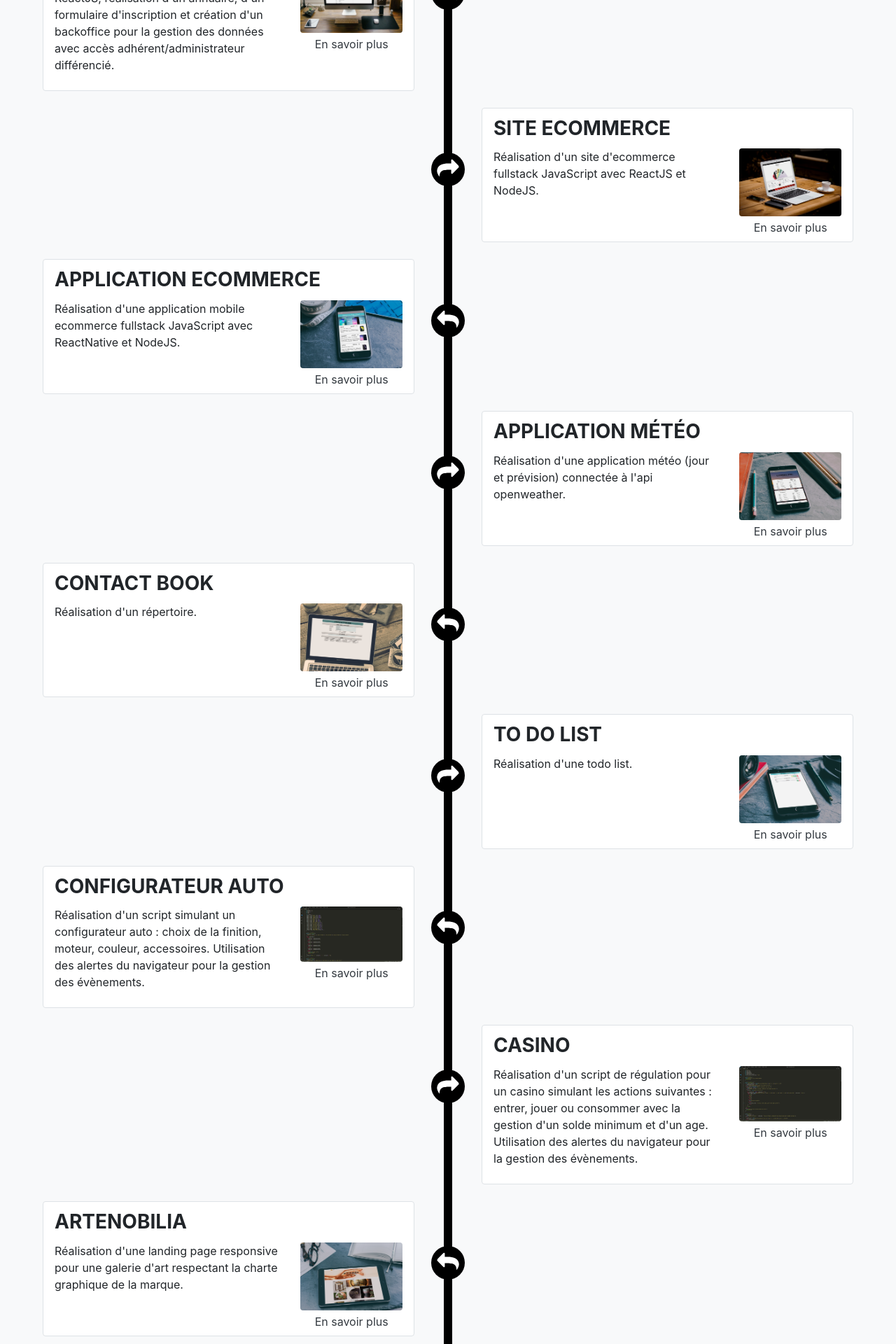
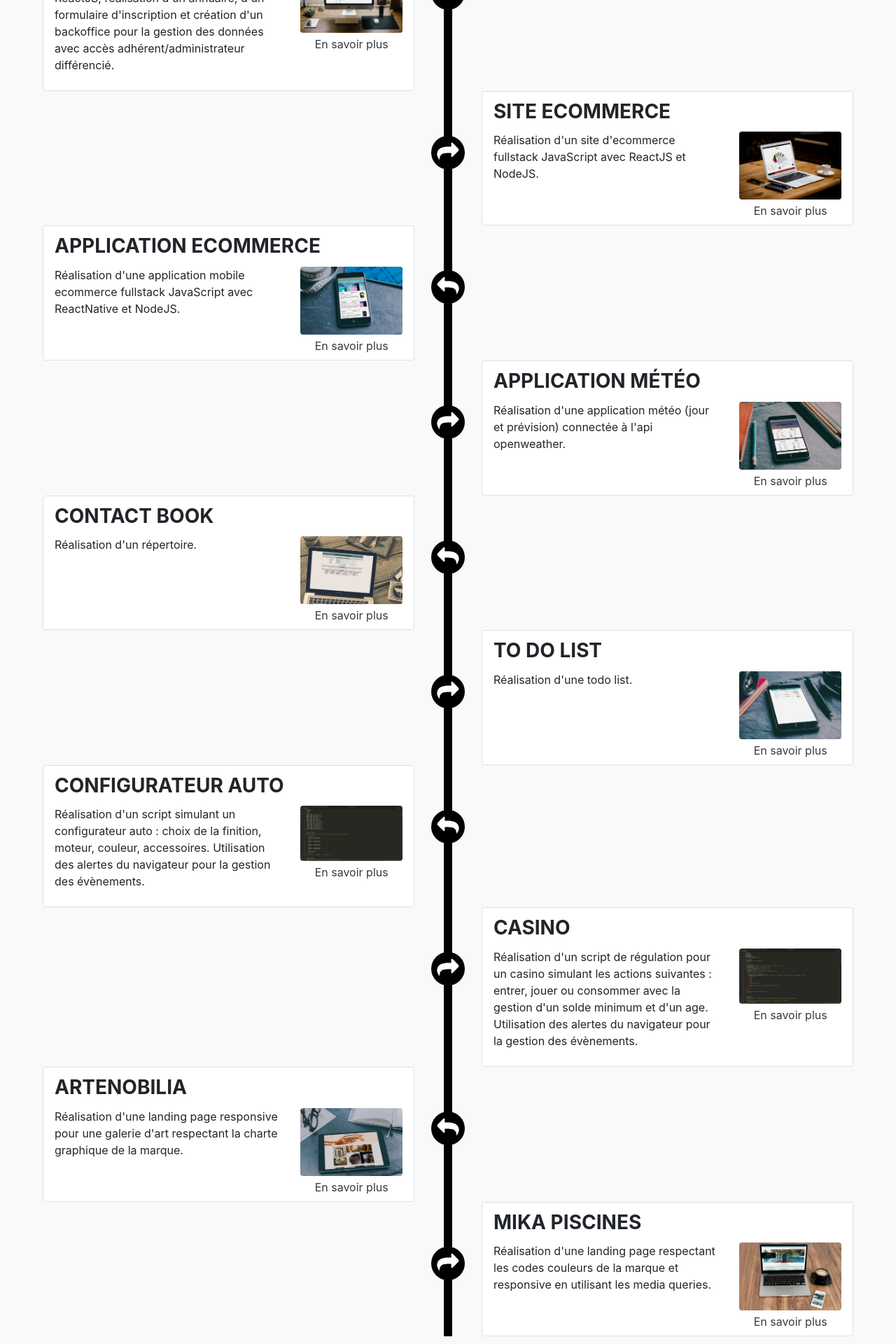
Before and after one commit to TCallabat/Portfolio, a React (Create React App) app: page /#/projects in a window 1280 px wide. Shown: the part 340-2260 px from the top of the page at 70% size. Built offline with nearby package versions, Linux system fonts and the light colour scheme.

Commit message:
Your awesome message

```diff
--- a/_config.yml
+++ /dev/null
@@ -1 +0,0 @@
-theme: jekyll-theme-cayman
--- a/src/components/App/App.js
+++ b/src/components/App/App.js
@@ -4,12 +4,11 @@
 
 /* imports modules */
 import React, { } from "react";
-import { HashRouter, BrowserRouter as Router, Route, Switch } from "react-router-dom";
+import { HashRouter, Route, Switch } from "react-router-dom";
 
 /* import components */
-//import Home from "../Home/Home";
 import Navbar from "../Navbar/Navbar";
-
+import Home from "../Home/Home";
 import About from "../About/About";
 import Skills from "../Skills/Skills";
 import Project from "../Project/Project";
@@ -32,14 +31,9 @@ function App(props) {
 
   return (
     <HashRouter basename='/'>
-
       <Navbar />
-
-      <div className="mainContainer">
       <Switch>
-          {/* Home */}
-
-
+        <Route exact path="/" component={Home} />
         <Route path="/about" component={About} />
         <Route path="/skills" component={Skills} />
         <Route path="/projects" component={Project} />
@@ -53,9 +47,7 @@ function App(props) {
         <Route path="/project_08" component={Project_08} />
         <Route path="/project_09" component={Project_09} />
         <Route path="/project_10" component={Project_10} />
-
       </Switch>
-      </div>
     </HashRouter>
   );
 }
--- /dev/null
+++ b/src/components/Home/Home.js
@@ -0,0 +1,70 @@
+/**
+ * components/Home/Home.js
+ */
+
+/* imports modules  */
+import React, { } from "react";
+import { Container, Row, Col, Carousel, Image } from "react-bootstrap";
+
+import "./style.scss";
+
+/* component */
+function Home(props) {
+
+    /* return */
+    return (
+        <Container fluid className="m-0 p-0 mainContainer bg-light">
+
+            {/* Title */}
+            <Row className="m-0 p-4 bg-dark" style={{ width: "100%", height: "7rem", background: "url(./work-731198_1920.jpg) no-repeat center", backgroundSize: "cover" }}>
+                <Col md={12}>
+                    <h1 className="text-white text-center text-uppercase font-weight-bold">a propos</h1>
+                </Col>
+            </Row>
+
+            {/* Container */}
+            <Container className="p-0 py-4">
+
+                {/* Detail */}
+                <Row className="m-0 my-4 p-0">
+                    <Col md={12} className="py-3">
+
+                        <Carousel>
+                            <Carousel.Item>
+                                <Image className="d-block w-100" alt="" src="./projects/project_10-5.jpg" />
+                            </Carousel.Item>
+
+                            <Carousel.Item>
+                                <Image className="d-block w-100" alt="" src="./projects/project_09-1.jpg" />
+                            </Carousel.Item>
+
+                            <Carousel.Item>
+                                <Image className="d-block w-100" alt="" src="./projects/project_07-1.jpg" />
+                            </Carousel.Item>
+
+                            <Carousel.Item>
+                                <Image className="d-block w-100" alt="" src="./projects/project_10-2.jpg" />
+                            </Carousel.Item>
+
+                            <Carousel.Item>
+                                <Image className="d-block w-100" alt="" src="./projects/project_01-4.jpg" />
+                            </Carousel.Item>
+
+                            <Carousel.Item>
+                                <Image className="d-block w-100" alt="" src="./projects/project_01-2.jpg" />
+                            </Carousel.Item>
+
+                        </Carousel>
+
+
+                    </Col>
+                </Row>
+
+            </Container>
+
+        </Container>
+    );
+}
+
+/* export */
+export default Home;
--- a/src/components/Navbar/Navbar.js
+++ b/src/components/Navbar/Navbar.js
@@ -4,7 +4,7 @@
 
 /* imports modules  */
 import React, { } from "react";
-import { Container, Row, Col, Image } from "react-bootstrap";
+import { Container} from "react-bootstrap";
 import { Link } from "react-router-dom";
 
 import "./style.scss";
@@ -30,12 +30,12 @@ function Navbar(props) {
                         <Link to="projects">projets</Link>
                     </li>
                     <li>
-                        <a target="_blank" href="https://github.com/TCallabat">
+                        <a target="_blank" rel="noopener noreferrer" href="https://github.com/TCallabat">
                             <img src="./bxl-github.svg" alt="github" />
                         </a>
                     </li>
                     <li>
-                        <a target="_blank" href="https://www.linkedin.com/in/thibaut-callabat/">
+                        <a target="_blank" rel="noopener noreferrer" href="https://www.linkedin.com/in/thibaut-callabat/">
                             <img src="./bxl-linkedin.svg" alt="linkedin" />
                         </a>
                     </li>
--- a/src/components/Project/Project.js
+++ b/src/components/Project/Project.js
@@ -31,7 +31,7 @@ function Project(props) {
                 <Row className="m-0 px-4 pt-4 pb-2 projectDetail">
                     <Col md={12}>
                         <ul className="m-0 position-relative list-unstyled" id="timeline">
-                            <li className="mb-4 position-relative">
+                            <li className="position-relative">
                                 <img className="mb-2 position-absolute icon" src="./share-left.svg" alt="" />
                                 <div className="m-0 p-0 w-50 float-left">
                                     <div className="m-0 mr-5 px-3 py-2 position-relative rounded w-100 float-right bg-white border">
@@ -54,7 +54,7 @@ function Project(props) {
                                     </div>
                                 </div>
                             </li>
-                            <li className="mb-4 position-relative">
+                            <li className="position-relative">
                                 <img className="mb-2 position-absolute icon" src="./share-right.svg" alt="" />
                                 <div className="m-0 p-0 w-50 float-right">
                                     <div className="m-0 ml-5 px-3 py-2 position-relative rounded w-100 float-left bg-white border">
@@ -77,10 +77,7 @@ function Project(props) {
                                     </div>
                                 </div>
                             </li>
-
-
-
-                            <li className="mb-4 position-relative">
+                            <li className="position-relative">
                                 <img className="mb-2 position-absolute icon" src="./share-left.svg" alt="" />
                                 <div className="m-0 p-0 w-50 float-left">
                                     <div className="m-0 mr-5 px-3 py-2 position-relative rounded w-100 float-right bg-white border">
@@ -103,8 +100,7 @@ function Project(props) {
                                     </div>
                                 </div>
                             </li>
-
-                            <li className="mb-4 position-relative">
+                            <li className="position-relative">
                                 <img className="mb-2 position-absolute icon" src="./share-right.svg" alt="" />
                                 <div className="m-0 p-0 w-50 float-right">
                                     <div className="m-0 ml-5 px-3 py-2 position-relative rounded w-100 float-left bg-white border">
@@ -127,8 +123,7 @@ function Project(props) {
                                     </div>
                                 </div>
                             </li>
-
-                            <li className="mb-4 position-relative">
+                            <li className="position-relative">
                                 <img className="mb-2 position-absolute icon" src="./share-left.svg" alt="" />
                                 <div className="m-0 p-0 w-50 float-left">
                                     <div className="m-0 mr-5 px-3 py-2 position-relative rounded w-100 float-right bg-white border">
@@ -151,8 +146,7 @@ function Project(props) {
                                     </div>
                                 </div>
                             </li>
-
-                            <li className="mb-4 position-relative">
+                            <li className="position-relative">
                                 <img className="mb-2 position-absolute icon" src="./share-right.svg" alt="" />
                                 <div className="m-0 p-0 w-50 float-right">
                                     <div className="m-0 ml-5 px-3 py-2 position-relative rounded w-100 float-left bg-white border">
@@ -175,8 +169,7 @@ function Project(props) {
                                     </div>
                                 </div>
                             </li>
-
-                            <li className="mb-4 position-relative">
+                            <li className="position-relative">
                                 <img className="mb-2 position-absolute icon" src="./share-left.svg" alt="" />
                                 <div className="m-0 p-0 w-50 float-left">
                                     <div className="m-0 mr-5 px-3 py-2 position-relative rounded w-100 float-right bg-white border">
@@ -199,8 +192,7 @@ function Project(props) {
                                     </div>
                                 </div>
                             </li>
-
-                            <li className="mb-4 position-relative">
+                            <li className="position-relative">
                                 <img className="mb-2 position-absolute icon" src="./share-right.svg" alt="" />
                                 <div className="m-0 p-0 w-50 float-right">
                                     <div className="m-0 ml-5 px-3 py-2 position-relative rounded w-100 float-left bg-white border">
@@ -223,8 +215,7 @@ function Project(props) {
                                     </div>
                                 </div>
                             </li>
-
-                            <li className="mb-4 position-relative">
+                            <li className="position-relative">
                                 <img className="mb-2 position-absolute icon" src="./share-left.svg" alt="" />
                                 <div className="m-0 p-0 w-50 float-left">
                                     <div className="m-0 mr-5 px-3 py-2 position-relative rounded w-100 float-right bg-white border">
@@ -247,8 +238,7 @@ function Project(props) {
                                     </div>
                                 </div>
                             </li>
-
-                            <li className="mb-4 position-relative">
+                            <li className="position-relative">
                                 <img className="mb-2 position-absolute icon" src="./share-right.svg" alt="" />
                                 <div className="m-0 p-0 w-50 float-right">
                                     <div className="m-0 ml-5 px-3 py-2 position-relative rounded w-100 float-left bg-white border">
```
Also changed, not shown: src/components/Home/style.scss (added), 17 other files (tests, documents, lock files or other folders). Lines whose indentation alone changed are shown as unchanged.
